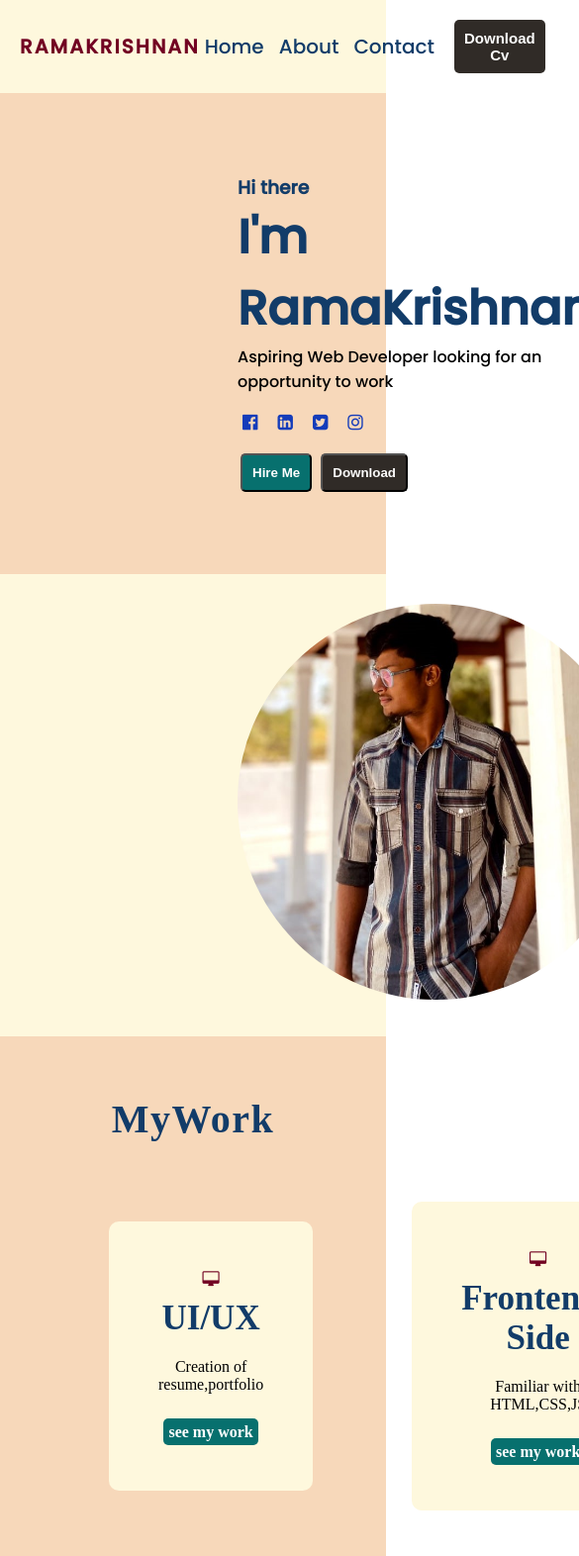
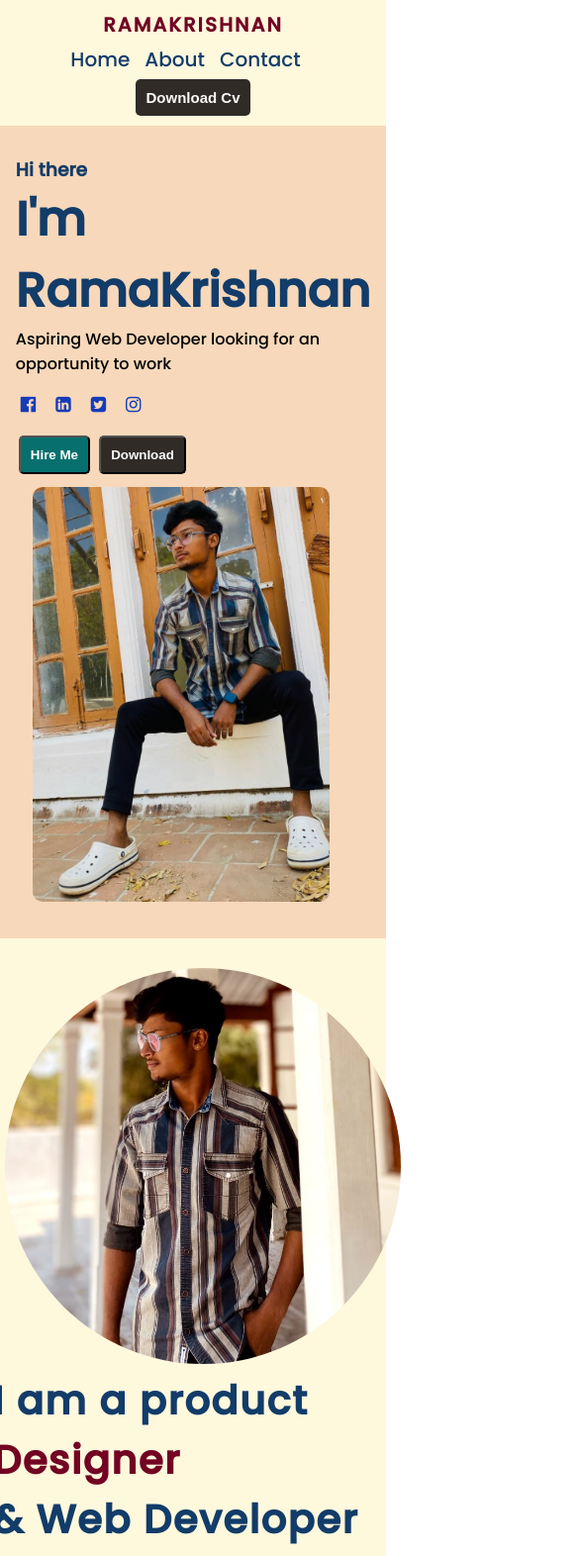
Before and after one commit to RamakrishnanRamanathan/rama-portfolio, a plain HTML site: page index.html in a window 390 px wide. Shown: the top 1572 px of the page at 99% size, 585 px wide, since content can reach past the window. Drawn offline with Linux system fonts and the light colour scheme.

Commit message:
mobile view adjustment

```diff
--- a/assests/css/style.css
+++ b/assests/css/style.css
@@ -262,8 +262,8 @@ header .top-button:hover {
 background-color:var(--btn-color);
 }
 .info_con .form textarea{
-    padding:12px;width: 400px;
-    height: 200px;
+    padding:12px;/*width: 400px;*/
+    /*height: 200px;*/
     border-radius: 5px;
     margin-top:20px;
     margin-bottom:20px;
@@ -288,3 +288,29 @@ footer p{
 }footer span{
     color:  #400012c1;
 }
+@media only screen and  (max-width:600px){
+  header{
+    flex-direction: column;
+    padding: 10px;
+
+  }
+  .hero_section{
+    flex-direction:column;
+    padding: 30px 120px 30px 120px;
+  }
+  .hero_section .hero_img{
+       margin-top: 10px;
+      margin-right: 25px;
+  }
+  .middle_section{
+    flex-direction: column;
+    padding: 30px 130px 30px 150px;
+  }
+ .lower_section .lower_box_division{
+  flex-direction: column;
+ }
+
+ .contact_add .info_con .form textarea{
+  width: 300px;
+ }
+}
--- a/index.html
+++ b/index.html
@@ -138,12 +138,12 @@
           </div>
           <div class="form">
             <form>
-                <input type="text" name="fullname" placeholder="Fullname">
+                <input type="text" name="fullname" placeholder="Quick one">
             </form>
           </div>
           <div class="form">
             <form>
-                <textarea placeholder="something to write"></textarea>
+                <textarea placeholder="something to write" rows="5" cols="50"></textarea>
             </form>
           </div>
 
```
